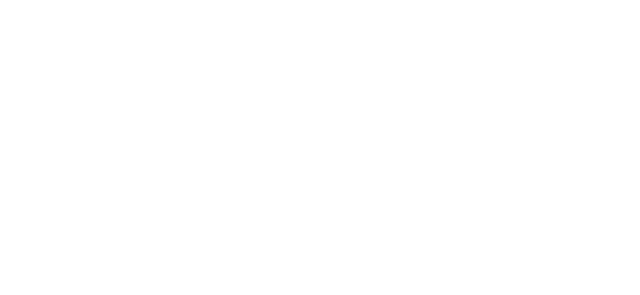
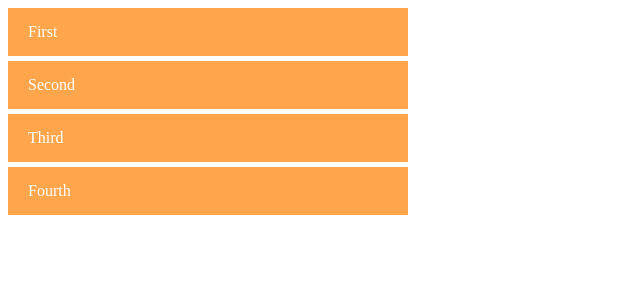
Before and after one commit to stefanrosu/assist-homework, a plain HTML site: page components/accordion/accordion.html in a window 1280 px wide. Shown: the whole page, without its empty margins (0-640 px from the left). Drawn offline with Linux system fonts and the light colour scheme.

Commit message:
accordion component

```diff
--- a/components/accordion/accordion.css
+++ b/components/accordion/accordion.css
@@ -1,4 +1,30 @@
+.accordion-container{
+	width: 100%;
+	max-width: 400px;
+}
 .accordion{
-	width: 50%;
-    float: left;
+	width: 100%;
+	list-style-type: none;
+	padding: 0;
+	margin: 0;
 }
+.accordion-header{
+	display: block;
+	padding: 15px 20px;
+	background: #ffa64d;
+	color: #FFF;
+	text-decoration: none;
+	margin-bottom: 5px;
+}
+.accordion-content{
+	padding: 0;
+	height: 0;
+	overflow: hidden;
+}
+.accordion-content:target{
+	height: auto;
+	padding: 20px;
+}
+.accordion-content p{
+	margin: 0 0 20px 0;
+}
--- a/components/accordion/accordion.html
+++ b/components/accordion/accordion.html
@@ -0,0 +1,30 @@
+<link rel="stylesheet" href="accordion.css">
+
+<div class="accordion-container div">
+	<ul class="accordion">
+		<li>
+			<a href="#first" class="accordion-header">First</a>
+			<div class="accordion-content" id="first">
+				<p>Lorem ipsum dolor sit amet, consectetur adipisicing elit. Excepturi odit soluta ullam omnis fuga natus, porro magni commodi quia perferendis est dignissimos rerum ipsam perspiciatis. Laboriosam culpa modi error delectus.</p>
+			</div>
+		</li>
+		<li>
+			<a href="#second" class="accordion-header">Second</a>
+			<div class="accordion-content" id="second">
+				<p>Lorem ipsum dolor sit amet, consectetur adipisicing elit. Excepturi odit soluta ullam omnis fuga natus, porro magni commodi quia perferendis est dignissimos rerum ipsam perspiciatis. Laboriosam culpa modi error delectus.</p>
+			</div>
+		</li>
+		<li>
+			<a href="#third" class="accordion-header">Third</a>
+			<div class="accordion-content" id="third">
+				<p>Lorem ipsum dolor sit amet, consectetur adipisicing elit. Excepturi odit soluta ullam omnis fuga natus, porro magni commodi quia perferendis est dignissimos rerum ipsam perspiciatis. Laboriosam culpa modi error delectus.</p>
+			</div>
+		</li>
+		<li>
+			<a href="#fourth" class="accordion-header">Fourth</a>
+			<div class="accordion-content" id="fourth">
+				<p>Lorem ipsum dolor sit amet, consectetur adipisicing elit. Excepturi odit soluta ullam omnis fuga natus, porro magni commodi quia perferendis est dignissimos rerum ipsam perspiciatis. Laboriosam culpa modi error delectus.</p>
+			</div>
+		</li>
+	</ul>
+</div>
```
Also changed, not shown: index.html (+5 -7 lines).
